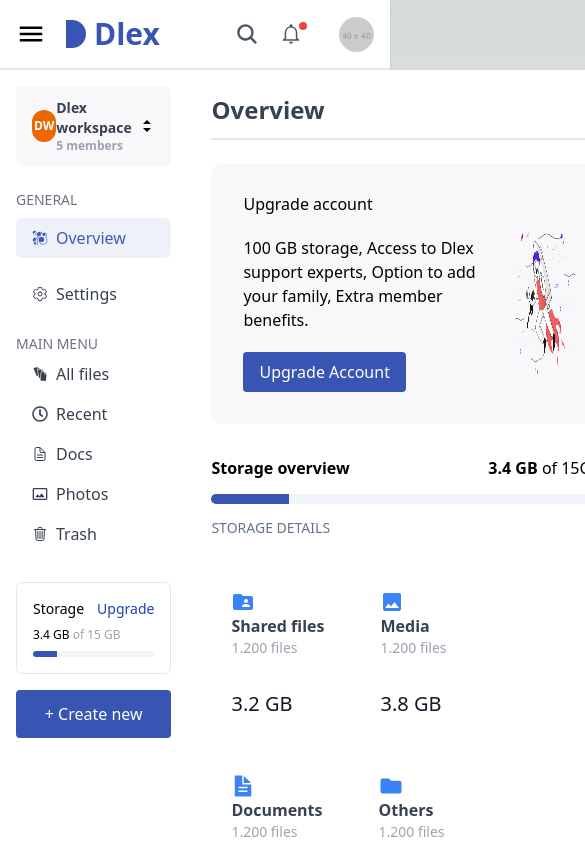
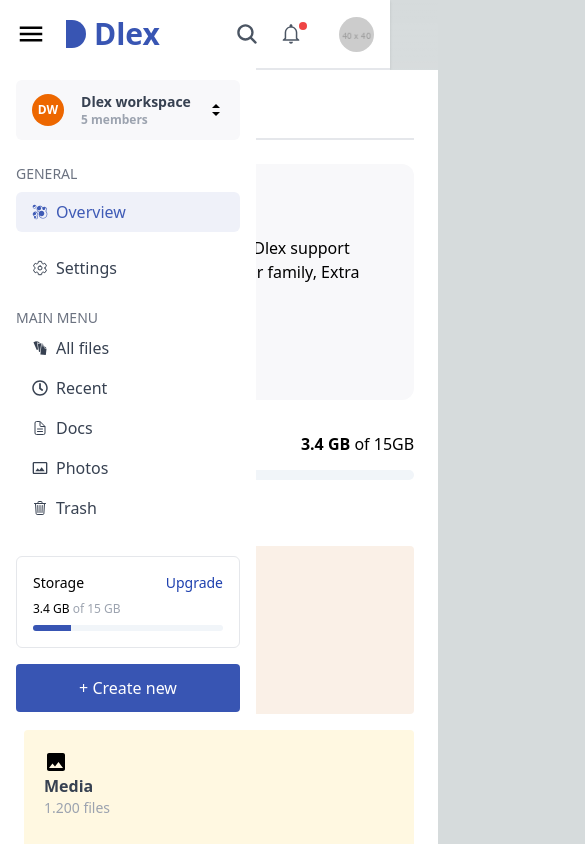
Before and after one commit to leader-akash/Next-dashboard, a Next.js app: page / in a window 390 px wide. Both pictures are taken after a click on the button 31 px from the left and 34 px from the top of the page. Shown: the top 844 px of the page, 585 px wide, since content can reach past the window. Built offline with nearby package versions, Linux system fonts and the light colour scheme.

Commit message:
fully responsive

```diff
--- a/src/app/_components/Content.jsx
+++ b/src/app/_components/Content.jsx
@@ -16,7 +16,7 @@
         name: "Shared files",
         files: '1.200 files',
         storage: '3.2 GB',
-        bgColor: '[#FAF0E7]',
+        bgColor: 'bg-[#FAF0E7]',
         iconColor: 'blue-500'
 
     },
@@ -26,7 +26,7 @@
         name: "Media",
         files: '1.200 files',
         storage: '3.8 GB',
-        bgColor: '[#FFF8E1]',
+        bgColor: 'bg-[#FFF8E1]',
         iconColor: 'blue-500'
 
     },
@@ -36,7 +36,7 @@
         name: "Documents",
         files: '1.200 files',
         storage: '3.2 GB',
-        bgColor: '[#E1F5FD]',
+        bgColor: 'bg-[#E1F5FD]',
         iconColor: 'blue-500'
 
     },
@@ -46,7 +46,7 @@
         name: "Others",
         files: '1.200 files',
         storage: '24 MB',
-        bgColor: '[#E8F5E9]',
+        bgColor: 'bg-[#E8F5E9]',
         iconColor: 'blue-500'
 
     },
@@ -55,7 +55,7 @@
     return (
         <main className=" bg-white p-6">
             <h1 className="text-2xl font-bold text-gray-700 border-b-2 pb-3">Overview</h1>
-            <div className='flex justify-between items-center bg-[#F8F8FA] rounded-xl pt-3 px-5 mt-6'>
+            <div className='flex flex-wrap justify-between items-center bg-[#F8F8FA] rounded-xl pt-3 px-5 mt-6'>
                 <div className="  space-y-5 mt-4 mb-8 px-3">
                     <h3>Upgrade account</h3>
                     <p>100 GB storage, Access to Dlex support experts, Option to add your family, Extra member benefits.</p>
@@ -63,7 +63,7 @@
                         Upgrade Account
                     </button>
                 </div>
-                <div className='relative w-56 h-44'>
+                <div className='hidden  relative w-56 h-44  lg:block'>
                     <Image
                         src="/hero.png"
                         alt="hero"
@@ -84,20 +84,17 @@
                 <p className='text-sm text-slate-500'>STORAGE DETAILS</p>
             </div>
 
-            <div className="flex flex-wrap gap-4 mt-4 mb-8">
-                {
-                    cardData.map((el) => (
-                        <div className={`p-5 bg-${el.bgColor} rounded`}>
-                    <div className={`text-2xl text-blue-500`}>
-                        {el.icon}
+            <div className="grid grid-cols-1 sm:grid-cols-2 md:grid-cols-3 lg:grid-cols-4 gap-4 mt-4 mb-8">
+                {cardData.map((el) => (
+                    <div key={el.id} className={`p-5 ${el.bgColor} rounded`}>
+                        <div className={`text-2xl text-${el.iconColor}`}>
+                            {el.icon}
+                        </div>
+                        <h2 className="font-bold text-gray-700">{el.name}</h2>
+                        <p className='text-gray-400 text-sm'>{el.files}</p>
+                        <p className="text-xl text-gray-900 mt-8">{el.storage}</p>
                     </div>
-                    <h2 className="font-bold text-gray-700">{el.name}</h2>
-                    <p className='text-gray-400 text-sm'>{el.files}</p>
-                    <p className="text-xl text-gray-900 mt-8">{el.storage}</p>
-                </div>
-                    ))
-                }
-
+                ))}
             </div>
 
             <h2 className='font-bold mb-5'> Recent files</h2>
--- a/src/app/_components/Header.jsx
+++ b/src/app/_components/Header.jsx
@@ -5,7 +5,7 @@
 
 const Header = ({ toggleSidebar }) => {
     return (
-        <header className="bg-white shadow p-4 border-b-2 flex justify-between items-center">
+        <header className="bg-white shadow p-4 border-b-2 flex justify-between items-center w-full max-w-full">
 
             <div className="flex justify-center items-center space-x-5 text-3xl">
                 <button onClick={toggleSidebar} >
--- a/src/app/_components/Sidebar.jsx
+++ b/src/app/_components/Sidebar.jsx
@@ -1,4 +1,4 @@
-
+"use client"
 import { RiExpandUpDownFill } from "react-icons/ri";
 import { GiBubbles } from "react-icons/gi";
 import Link from "next/link";
@@ -8,12 +8,33 @@
 import { FaRegClock } from "react-icons/fa";
 import { MdOutlinePhotoSizeSelectActual } from "react-icons/md";
 import { IoTrashOutline } from "react-icons/io5";
+import { useEffect, useRef } from "react";
 
 
-const Sidebar = ({ isOpen }) => {
+const Sidebar = ({ isOpen, toggleSidebar }) => {
+
+  const sidebarRef = useRef();
+
+  useEffect(() => {
+    const handleClickOutside = (event) => {
+      if (window.innerWidth < 768 && sidebarRef.current && !sidebarRef.current.contains(event.target)) {
+        toggleSidebar();
+      }
+    };
+
+    if (isOpen) {
+      document.addEventListener('mousedown', handleClickOutside);
+    } else {
+      document.removeEventListener('mousedown', handleClickOutside);
+    }
+
+    return () => {
+      document.removeEventListener('mousedown', handleClickOutside);
+    };
+  }, [isOpen, toggleSidebar]);
   return (
     <>
-      <aside className={`bg-white p-4 transition-transform duration-300 ease-in-out transform ${isOpen ? 'translate-x-0 w-64' : '-translate-x-full hidden'
+      <aside ref={sidebarRef} className={`bg-white p-4 transition-transform duration-300 ease-in-out transform ${isOpen ? 'translate-x-0 w-64' : '-translate-x-full hidden'
         }`}>
         <div className="flex justify-between items-center py-3 px-4 rounded-md bg-[#F8F8FA] text-gray-700 font-bold mb-6">
           <div className='bg-[#ED6700] w-8 h-8 rounded-full flex justify-center items-center text-xs text-white'>
--- a/src/app/globals.css
+++ b/src/app/globals.css
@@ -31,3 +31,25 @@
     text-wrap: balance;
   }
 }
+
+/* globals.css */
+
+@media (min-width: 768px) {
+  .flex-row {
+    flex-direction: row;
+  }
+}
+
+@media (max-width: 767px) {
+  .flex-row {
+    flex-direction: column;
+  }
+
+  aside {
+    position: absolute;
+    top: 4rem;
+    left: 0;
+    width: 100%;
+    z-index: 1000;
+  }
+}
--- a/src/app/layout.js
+++ b/src/app/layout.js
@@ -12,18 +12,27 @@
 
   const [isSidebarOpen, setIsSidebarOpen] = useState(true);
 
+
+  const debouncing = (func, delay) => {
+    let timer;
+
+    return function (...args){
+      clearTimeout(timer);
+
+      timer = setTimeout(() => func.apply(this, args), delay)
+    }
+  }
+
   // Automatically collapse sidebar on small screens
   useEffect(() => {
     const handleResize = () => {
       if (window.innerWidth < 768) {
         setIsSidebarOpen(false); // Hide sidebar by default on small screens
-      } else {
-        setIsSidebarOpen(true); // Show sidebar by default on larger screens
       }
     };
 
     handleResize(); // Set initial state based on current screen size
-    window.addEventListener("resize", handleResize);
+    window.addEventListener("resize", debouncing(handleResize, 400)); // debounced
     return () => window.removeEventListener("resize", handleResize);
   }, []);
 
@@ -41,7 +50,7 @@
         <div className="flex flex-col min-h-screen">
           <Header  toggleSidebar={toggleSidebar} />
           <div className="flex flex-1">
-            <Sidebar isOpen={isSidebarOpen} />
+            <Sidebar isOpen={isSidebarOpen} toggleSidebar={toggleSidebar}/>
             <div className="flex flex-1 flex-col">
               {children}
             </div>
--- a/src/app/page.js
+++ b/src/app/page.js
@@ -2,7 +2,7 @@
 
 function Home() {
   return (
-    <div className="App">
+    <div className="">
       <Dashboard />
     </div>
   );
--- a/tailwind.config.js
+++ b/tailwind.config.js
@@ -1,3 +1,24 @@
+// /** @type {import('tailwindcss').Config} */
+// module.exports = {
+//   content: [
+//     "./src/pages/**/*.{js,ts,jsx,tsx,mdx}",
+//     "./src/components/**/*.{js,ts,jsx,tsx,mdx}",
+//     "./src/app/**/*.{js,ts,jsx,tsx,mdx}",
+//   ],
+//   theme: {
+//     extend: {
+//       backgroundImage: {
+//         "gradient-radial": "radial-gradient(var(--tw-gradient-stops))",
+//         "gradient-conic":
+//           "conic-gradient(from 180deg at 50% 50%, var(--tw-gradient-stops))",
+//       },
+
+//     },
+//   },
+//   plugins: [],
+// };
+
+
 /** @type {import('tailwindcss').Config} */
 module.exports = {
   content: [
@@ -7,10 +28,17 @@
   ],
   theme: {
     extend: {
-      backgroundImage: {
-        "gradient-radial": "radial-gradient(var(--tw-gradient-stops))",
-        "gradient-conic":
-          "conic-gradient(from 180deg at 50% 50%, var(--tw-gradient-stops))",
+      backgroundColor: {
+        'card-bg-shared': '#FAF0E7',
+        'card-bg-media': '#FFF8E1',
+        'card-bg-documents': '#E1F5FD',
+        'card-bg-others': '#E8F5E9',
+      },
+      colors: {
+        'icon-blue': '#1E40AF',
+        'icon-red': '#DC2626',
+        'icon-green': '#16A34A',
+        'icon-yellow': '#F59E0B',
       },
     },
   },
```
Also changed, not shown: src/app/_components/RecentTable.jsx (+92 -22 lines).
